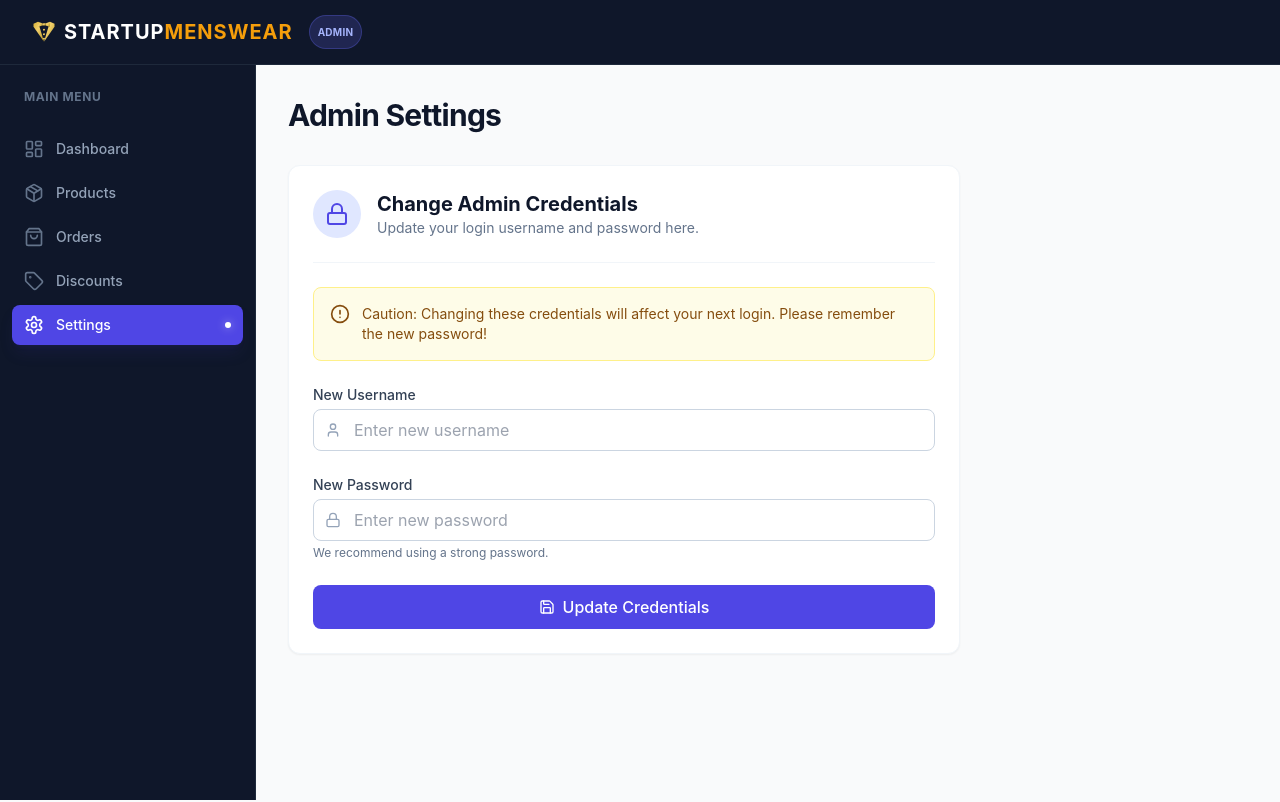
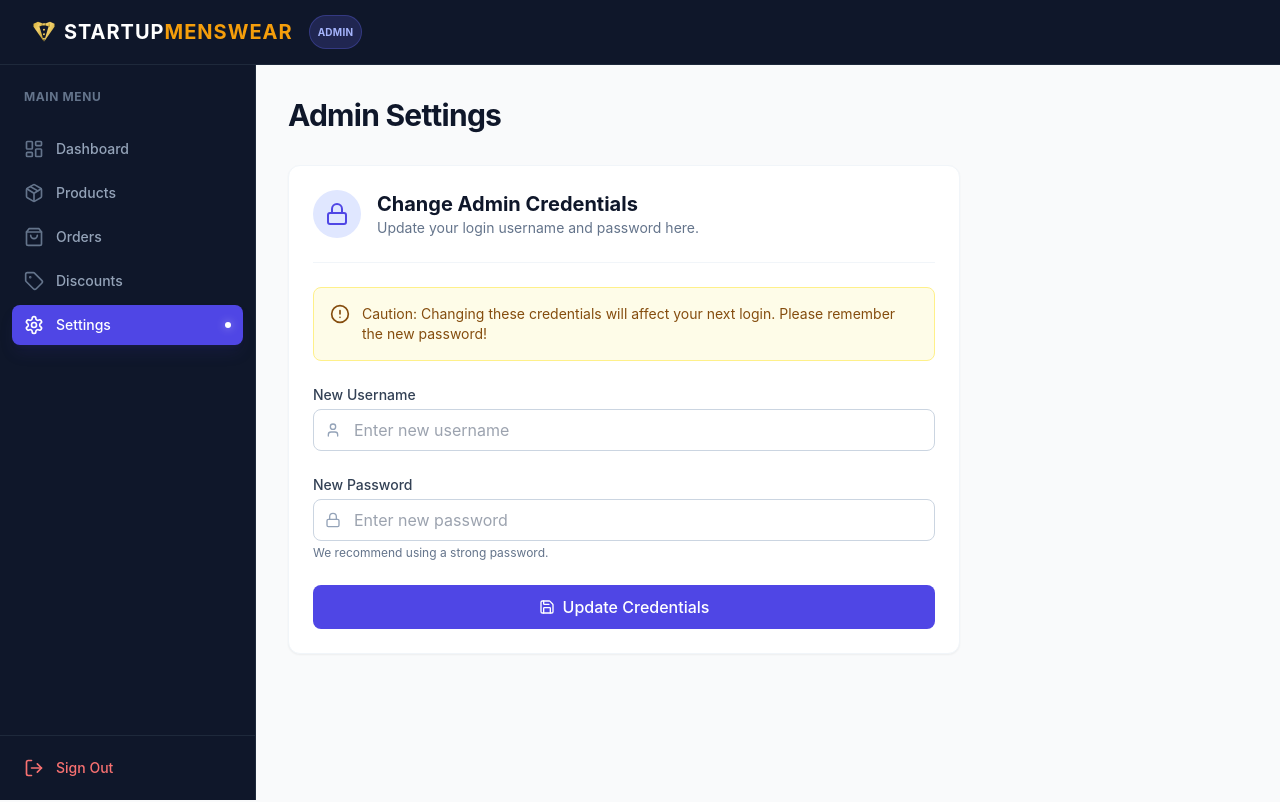
Before and after one commit to startup-digi-3119/New-folder, a Next.js app: page /admin/settings in a window 1280 px wide. Shown: the top 802 px of the page. Built offline with nearby package versions, Linux system fonts and the light colour scheme; no server answers.

Commit message:
Add Logout functionality

```diff
--- a/app/admin/layout.tsx
+++ b/app/admin/layout.tsx
@@ -9,12 +9,14 @@ import {
     Menu,
     X,
     Loader2,
-    Settings
+    Settings,
+    LogOut
 } from "lucide-react";
 import { useState, useEffect } from "react";
 import AutoRefresh from "@/components/AutoRefresh";
 import { usePathname } from "next/navigation";
 import Logo from "@/components/Logo";
+import { logoutAdmin } from "@/lib/admin-actions";
 
 export default function AdminLayout({ children }: { children: React.ReactNode }) {
     const [sidebarOpen, setSidebarOpen] = useState(false);
@@ -136,6 +138,18 @@ export default function AdminLayout({ children }: { children: React.ReactNode })
                             );
                         })}
                     </nav>
+
+                    <div className="p-3 border-t border-slate-800">
+                        <form action={logoutAdmin}>
+                            <button
+                                type="submit"
+                                className="w-full flex items-center px-3 py-2.5 rounded-lg text-sm font-medium text-red-400 hover:text-white hover:bg-red-500/10 transition-colors group"
+                            >
+                                <LogOut className="w-5 h-5 mr-3 group-hover:text-red-300" />
+                                Sign Out
+                            </button>
+                        </form>
+                    </div>
                 </aside>
                 <main className="flex-1 p-4 lg:p-8 overflow-y-auto bg-gray-50">{children}</main>
             </div>
--- a/lib/admin-actions.ts
+++ b/lib/admin-actions.ts
@@ -26,4 +26,14 @@ export async function updateAdminCredentials(formData: FormData) {
 
     // Refresh cookie if username changed? Or just let them re-login if we implemented proper auth.
     // For now, simple update.
+
+    // For now, simple update.
 }
+
+import { redirect } from "next/navigation";
+
+export async function logoutAdmin() {
+    cookies().delete("admin_session");
+    cookies().delete("admin_id");
+    redirect("/admin/login");
+}
```
